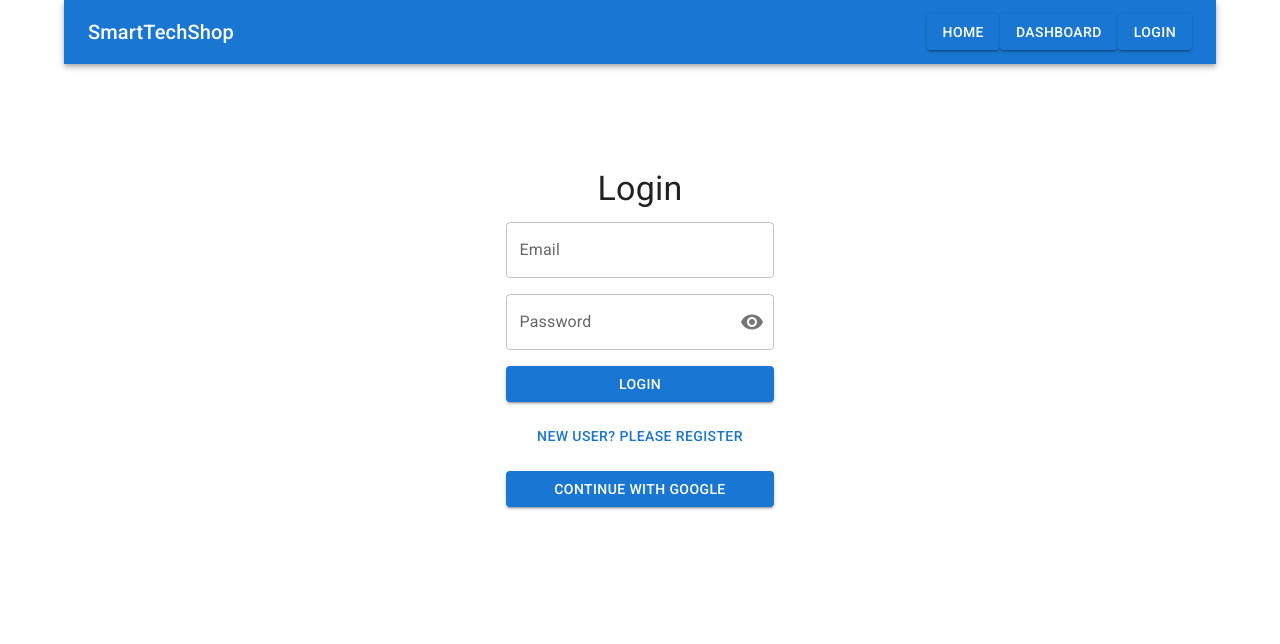
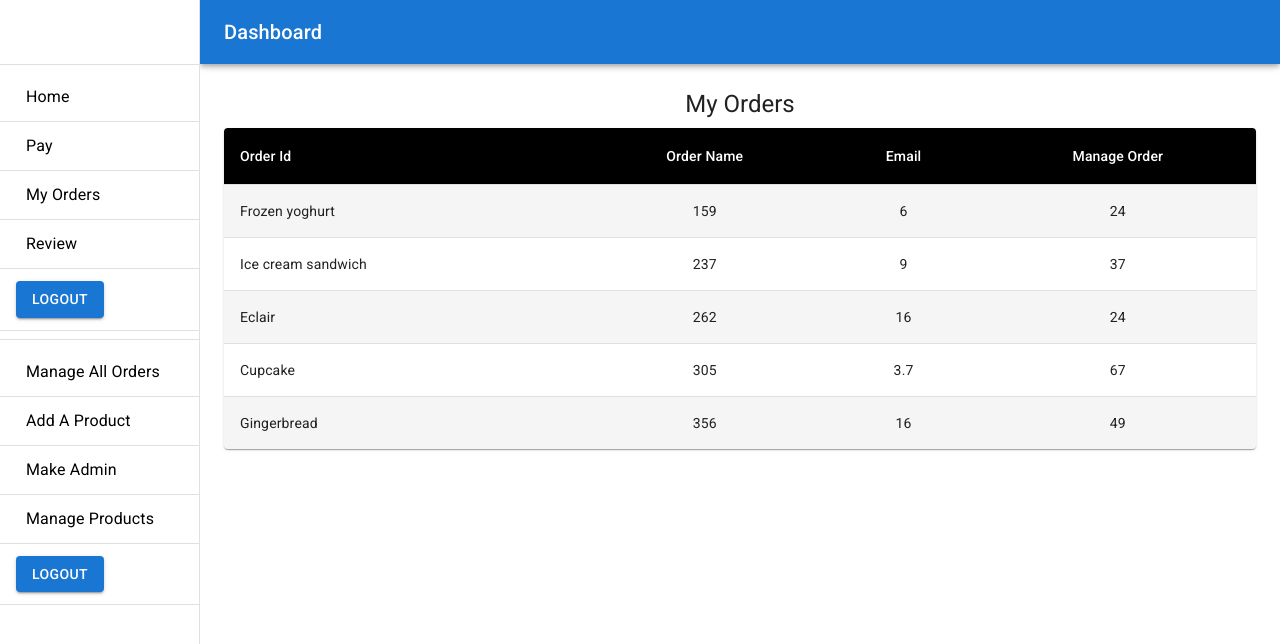
Before and after one commit to tonmoy-dev/smart-tech-shop, a React (Create React App) app: page /dashboard in a window 1280 px wide. Before the commit this address led to /login. Shown: the top 644 px of the page. Built offline with nearby package versions, Linux system fonts and the light colour scheme; no server answers.

Commit message:
dasboard UI

```diff
--- a/src/App.js
+++ b/src/App.js
@@ -31,9 +31,9 @@ function App() {
             <PrivateRoute path="/exploreProducts">
               <ExploreProducts></ExploreProducts>
             </PrivateRoute>
-            <PrivateRoute path="/dashboard">
+            <Route path="/dashboard">
               <Dashboard></Dashboard>
-            </PrivateRoute>
+            </Route>
           </Switch>
         </Router>
       </AuthProvider>
--- a/src/Hooks/useCustomStyles.js
+++ b/src/Hooks/useCustomStyles.js
@@ -1,8 +1,13 @@
 import { useTheme } from '@mui/material';
+import { styled } from '@mui/material/styles';
+import TableCell, { tableCellClasses } from '@mui/material/TableCell';
+import TableRow from '@mui/material/TableRow';
 import { makeStyles } from '@mui/styles';
 
 const useCustomStyles = () => {
     const theme = useTheme();
+
+    // navigation style
     const useNavStyle = makeStyles({
         navItem: {
             color: '#fff',
@@ -32,6 +37,9 @@ const useCustomStyles = () => {
 
         }
     });
+    const { navItem, navIcon, navLogo, navItemContainer, drawerLink, drawerItem } = useNavStyle();
+
+    // form style
     const formStyle = {
         display: 'flex',
         flexDirection: 'column',
@@ -45,11 +53,29 @@ const useCustomStyles = () => {
         resize:'none'
     }
 
+    // table style
+    const StyledTableCell = styled(TableCell)(({ theme }) => ({
+        [`&.${tableCellClasses.head}`]: {
+          backgroundColor: theme.palette.common.black,
+          color: theme.palette.common.white,
+        },
+        [`&.${tableCellClasses.body}`]: {
+          fontSize: 14,
+        },
+      }));
+      const StyledTableRow = styled(TableRow)(({ theme }) => ({
+        '&:nth-of-type(odd)': {
+          backgroundColor: theme.palette.action.hover,
+        },
+        // hide last border
+        '&:last-child td, &:last-child th': {
+          border: 0,
+        },
+      }));
 
-    const { navItem, navIcon, navLogo, navItemContainer, drawerLink, drawerItem } = useNavStyle();
 
     return {
-        navItem, navIcon, navLogo, navItemContainer, drawerLink, drawerItem,formStyle,fieldStyle
+        navItem, navIcon, navLogo, navItemContainer, drawerLink, drawerItem,formStyle,fieldStyle,StyledTableCell,StyledTableRow
     };
 }
 
--- a/src/Pages/Dashboard/Admin/MakeAdmin/MakeAdmin.js
+++ b/src/Pages/Dashboard/Admin/MakeAdmin/MakeAdmin.js
@@ -1,9 +1,58 @@
+import { Button, Card, Grid, TextField, Typography } from "@mui/material";
 import React from "react";
+import useCustomStyles from "../../../../Hooks/useCustomStyles";
+
 const MakeAdmin = () => {
+    const { formStyle } = useCustomStyles();
+    /* const [email, setEmail] = useState('');
+    const [success, setSuccess] = useState(false);
+    const { token } = useAuth();
+    const handleOnBlur = e => {
+        setEmail(e.target.value);
+    }
+    const handleAdminSubmit = (e) => {
+        const user ={email}
+        fetch('http://localhost:5000/users/admin', {
+            method: 'PUT',
+            headers: {
+                'authorization':`Bearer ${token}`,
+                'content-type':'application/json'
+            },
+            body: JSON.stringify(user)
+        })
+            .then(res => res.json())
+            .then(data => {
+                if (data.modifiedCount) {
+                    setSuccess(true);
+                    // setEmail('');
+                }
+            })
+
+
+        e.preventDefault();
+    } */
     return (
-        <div>
-            <h3>make an admin</h3>
-        </div>
+        <Grid container>
+            <Grid item xs={12} md={4} sx={{mx:'auto'}}>
+                <Card sx={{ p: 4 }} variant="outlined">
+                    <Typography sx={{ textAlign:'center'}} variant="h5" gutterBottom component="div">
+                        Make An Admin
+                    </Typography>
+                    <form style={formStyle}>
+                        <TextField
+                            sx={{width:'90%', mb:2}}
+                            label="Email"
+                            type="email"
+
+                            variant="standard" />
+                        <Button type="submit" variant="contained">Make Admin</Button>
+                    </form>
+                    {/* {success && <Alert severity="success">Making Admin successfully!</Alert>} */}
+                </Card>
+
+            </Grid>
+
+        </Grid>
     );
 };
 
--- a/src/Pages/Dashboard/Admin/ManageAllOrders/ManageAllOrders.js
+++ b/src/Pages/Dashboard/Admin/ManageAllOrders/ManageAllOrders.js
@@ -1,10 +1,58 @@
-import React from "react";
-const ManageAllOrders = () => {
+import { Typography } from '@mui/material';
+import Paper from '@mui/material/Paper';
+import Table from '@mui/material/Table';
+import TableBody from '@mui/material/TableBody';
+import TableContainer from '@mui/material/TableContainer';
+import TableHead from '@mui/material/TableHead';
+import TableRow from '@mui/material/TableRow';
+import { Box } from '@mui/system';
+import * as React from 'react';
+import useCustomStyles from '../../../../Hooks/useCustomStyles';
+
+function createData(name, calories, fat, carbs, protein) {
+  return { name, calories, fat, carbs, protein };
+}
+
+const rows = [
+  createData('Frozen yoghurt', 159, 6.0, 24, 4.0),
+  createData('Ice cream sandwich', 237, 9.0, 37, 4.3),
+  createData('Eclair', 262, 16.0, 24, 6.0),
+  createData('Cupcake', 305, 3.7, 67, 4.3),
+  createData('Gingerbread', 356, 16.0, 49, 3.9),
+];
+
+export default function ManageAllOrders() {
+    const { StyledTableCell,StyledTableRow} = useCustomStyles();
     return (
-        <div>
-            <h3>manage all orders</h3>
-        </div>
+        <Box>
+            <Typography sx={{textAlign:'center'}} variant="h5" component="div" gutterBottom>
+        Manage All Orders
+      </Typography>
+            <TableContainer component={Paper}>
+                <Table sx={{ minWidth: 700 }} aria-label="customized table">
+                    <TableHead>
+                        <TableRow>
+                            <StyledTableCell>Order Id</StyledTableCell>
+                            <StyledTableCell align="center">Order Name</StyledTableCell>
+                            <StyledTableCell align="center">Email</StyledTableCell>
+                            <StyledTableCell align="center">Manage Order</StyledTableCell>
+                        </TableRow>
+                    </TableHead>
+                    <TableBody>
+                        {rows.map((row) => (
+                            <StyledTableRow key={row.name}>
+                                <StyledTableCell component="th" scope="row">
+                                    {row.name}
+                                </StyledTableCell>
+                                <StyledTableCell align="center">{row.calories}</StyledTableCell>
+                                <StyledTableCell align="center">{row.fat}</StyledTableCell>
+                                <StyledTableCell align="center">{row.carbs}</StyledTableCell>
+                            </StyledTableRow>
+                        ))}
+                    </TableBody>
+                </Table>
+            </TableContainer>
+        </Box>
+
     );
-};
-
-export default ManageAllOrders ;
+}
--- a/src/Pages/Dashboard/Admin/ManageProducts/ManageProducts.js
+++ b/src/Pages/Dashboard/Admin/ManageProducts/ManageProducts.js
@@ -1,10 +1,58 @@
-import React from "react";
-const ManageProducts = () => {
+import { Typography } from '@mui/material';
+import Paper from '@mui/material/Paper';
+import Table from '@mui/material/Table';
+import TableBody from '@mui/material/TableBody';
+import TableContainer from '@mui/material/TableContainer';
+import TableHead from '@mui/material/TableHead';
+import TableRow from '@mui/material/TableRow';
+import { Box } from '@mui/system';
+import * as React from 'react';
+import useCustomStyles from '../../../../Hooks/useCustomStyles';
+
+function createData(name, calories, fat, carbs, protein) {
+  return { name, calories, fat, carbs, protein };
+}
+
+const rows = [
+  createData('Frozen yoghurt', 159,'roxen505@gmail.com', 24, 4.0),
+  createData('Ice cream sandwich', 237, 9.0, 37, 4.3),
+  createData('Eclair', 262, 16.0, 24, 6.0),
+  createData('Cupcake', 305, 3.7, 67, 4.3),
+  createData('Gingerbread', 356, 16.0, 49, 3.9),
+];
+
+export default function ManageProducts() {
+    const { StyledTableCell,StyledTableRow} = useCustomStyles();
     return (
-        <div>
-            manage products
-        </div>
+        <Box>
+            <Typography sx={{textAlign:'center'}} variant="h5" component="div" gutterBottom>
+        Manage Products
+      </Typography>
+            <TableContainer component={Paper}>
+                <Table sx={{ minWidth: 'auto' }} aria-label="customized table">
+                    <TableHead>
+                        <TableRow>
+                            <StyledTableCell>Order Id</StyledTableCell>
+                            <StyledTableCell align="center">Order Name</StyledTableCell>
+                            <StyledTableCell align="center">Email</StyledTableCell>
+                            <StyledTableCell align="center">Manage Order</StyledTableCell>
+                        </TableRow>
+                    </TableHead>
+                    <TableBody>
+                        {rows.map((row) => (
+                            <StyledTableRow key={row.name}>
+                                <StyledTableCell component="th" scope="row">
+                                    {row.name}
+                                </StyledTableCell>
+                                <StyledTableCell align="center">{row.calories}</StyledTableCell>
+                                <StyledTableCell align="center">{row.fat}</StyledTableCell>
+                                <StyledTableCell align="center">{row.carbs}</StyledTableCell>
+                            </StyledTableRow>
+                        ))}
+                    </TableBody>
+                </Table>
+            </TableContainer>
+        </Box>
+
     );
-};
-
-export default ManageProducts ;
+}
--- a/src/Pages/Dashboard/Dashboard/Dashboard.js
+++ b/src/Pages/Dashboard/Dashboard/Dashboard.js
@@ -50,7 +50,7 @@ function Dashboard(props) {
                 <Divider />
                 <ListItem className={drawerItem} button >
                     <ListItemText>
-                        <Link className={drawerLink} to={`${url}`}>Dashboard</Link>
+                        <Link className={drawerLink} to={`${url}`}>My Orders</Link>
                     </ListItemText>
                 </ListItem>
                 <Divider />
--- a/src/Pages/Dashboard/User/MyOrders/MyOrders.js
+++ b/src/Pages/Dashboard/User/MyOrders/MyOrders.js
@@ -1,10 +1,58 @@
-import React from "react";
-const  MyOrders = () => {
+import { Typography } from '@mui/material';
+import Paper from '@mui/material/Paper';
+import Table from '@mui/material/Table';
+import TableBody from '@mui/material/TableBody';
+import TableContainer from '@mui/material/TableContainer';
+import TableHead from '@mui/material/TableHead';
+import TableRow from '@mui/material/TableRow';
+import { Box } from '@mui/system';
+import * as React from 'react';
+import useCustomStyles from '../../../../Hooks/useCustomStyles';
+
+function createData(name, calories, fat, carbs, protein) {
+  return { name, calories, fat, carbs, protein };
+}
+
+const rows = [
+  createData('Frozen yoghurt', 159, 6.0, 24, 4.0),
+  createData('Ice cream sandwich', 237, 9.0, 37, 4.3),
+  createData('Eclair', 262, 16.0, 24, 6.0),
+  createData('Cupcake', 305, 3.7, 67, 4.3),
+  createData('Gingerbread', 356, 16.0, 49, 3.9),
+];
+
+export default function MyOrders() {
+    const { StyledTableCell,StyledTableRow} = useCustomStyles();
     return (
-        <div>
-            <h3>My All Orders</h3>
-        </div>
+        <Box>
+            <Typography sx={{textAlign:'center'}} variant="h5" component="div" gutterBottom>
+        My Orders
+      </Typography>
+            <TableContainer component={Paper}>
+                <Table sx={{ minWidth: 700 }} aria-label="customized table">
+                    <TableHead>
+                        <TableRow>
+                            <StyledTableCell>Order Id</StyledTableCell>
+                            <StyledTableCell align="center">Order Name</StyledTableCell>
+                            <StyledTableCell align="center">Email</StyledTableCell>
+                            <StyledTableCell align="center">Manage Order</StyledTableCell>
+                        </TableRow>
+                    </TableHead>
+                    <TableBody>
+                        {rows.map((row) => (
+                            <StyledTableRow key={row.name}>
+                                <StyledTableCell component="th" scope="row">
+                                    {row.name}
+                                </StyledTableCell>
+                                <StyledTableCell align="center">{row.calories}</StyledTableCell>
+                                <StyledTableCell align="center">{row.fat}</StyledTableCell>
+                                <StyledTableCell align="center">{row.carbs}</StyledTableCell>
+                            </StyledTableRow>
+                        ))}
+                    </TableBody>
+                </Table>
+            </TableContainer>
+        </Box>
+
     );
-};
-
-export default MyOrders ;
+}
```
